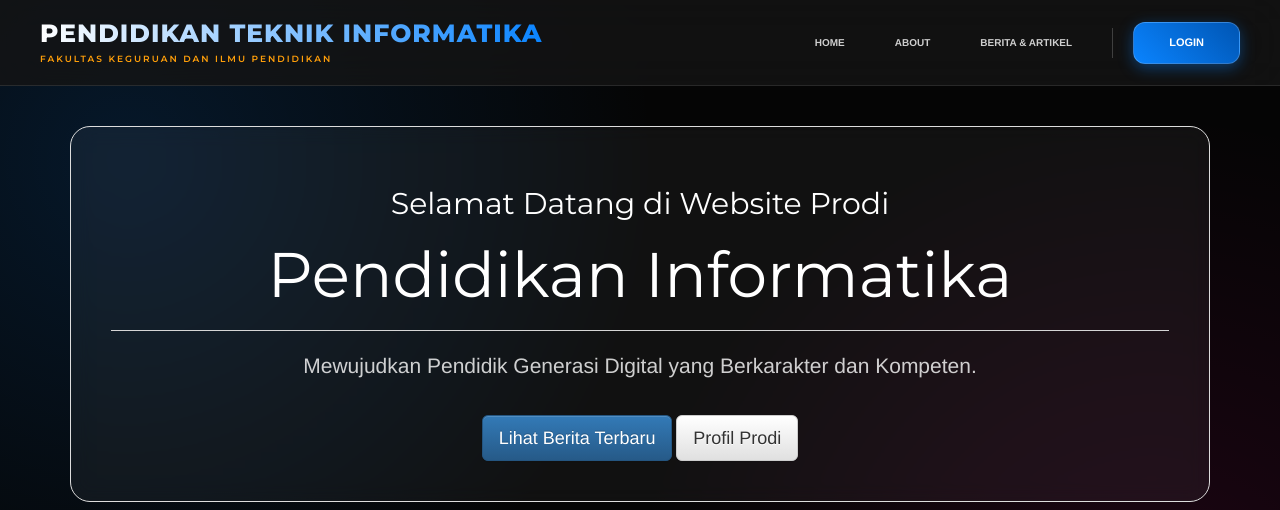
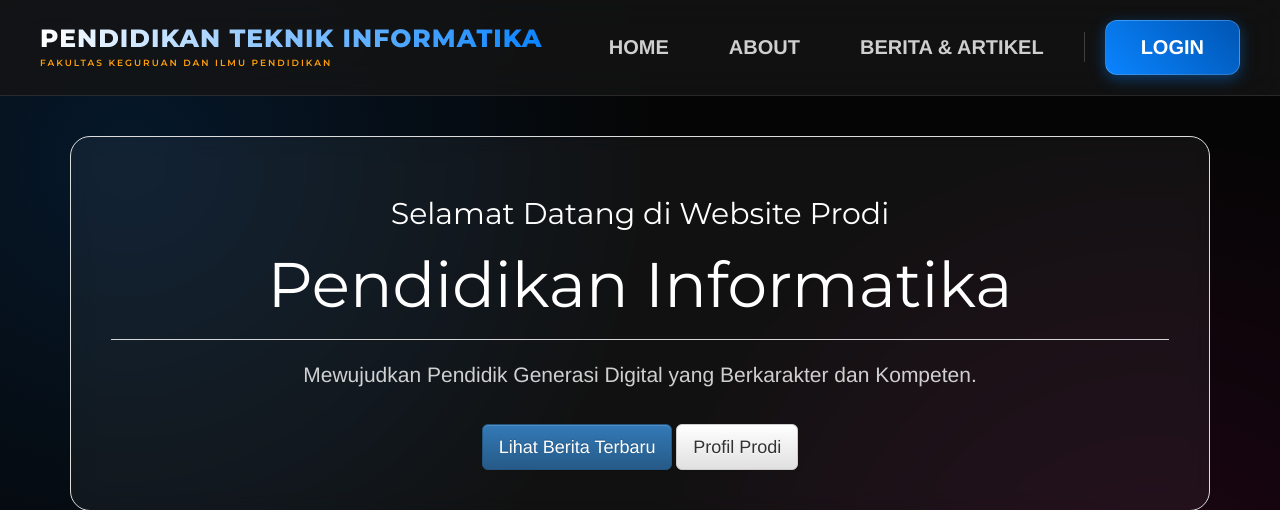
Before and after one commit to dimaswahyuprasetyoo/django-blog, a Django app: page / in a window 1280 px wide. Shown: the top 510 px of the page. Run offline with Django 5.2, Linux system fonts and the light colour scheme; some libraries are stand-ins or nearby versions.

Commit message:
Update file static dan blog

```diff
--- a/blog/templates/blog/base.html
+++ b/blog/templates/blog/base.html
@@ -71,7 +71,7 @@
             /* Style Menu (Home, About, Berita) menjadi Tombol/Pill */
             .nav-pills-glass {
                 display: flex;
-                gap: 10px;
+                gap: 20px;
             }
 
             .nav-pills-glass a {
@@ -81,7 +81,7 @@
                 padding: 8px 20px;
                 border-radius: 50px;
                 transition: all 0.3s ease;
-                font-size: 1rem;
+                font-size: 2rem;
                 text-transform: uppercase;
             }
 
@@ -98,7 +98,7 @@
                 padding: 12px 35px; /* Padding lebih besar */
                 border-radius: 12px;
                 font-weight: bold;
-                font-size: 1.1rem; /* Ukuran font lebih besar */
+                font-size: 2rem; /* Ukuran font lebih besar */
                 text-decoration: none;
                 box-shadow: 0 4px 15px rgba(10, 132, 255, 0.4);
                 transition: transform 0.2s;
@@ -114,7 +114,7 @@
             /* Style User Info (jika sudah login) */
             .user-info {
                 color: white;
-                font-size: 1rem;
+                font-size: 2rem;
                 display: flex;
                 align-items: center;
                 gap: 15px;
```
